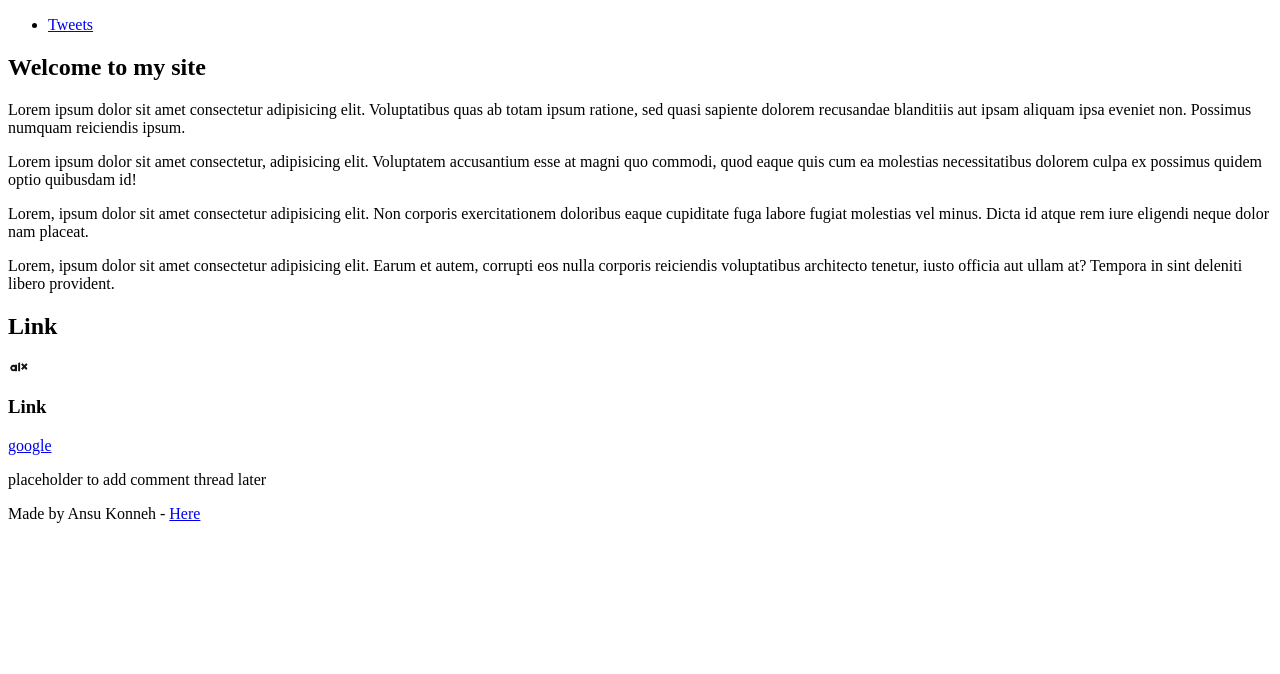
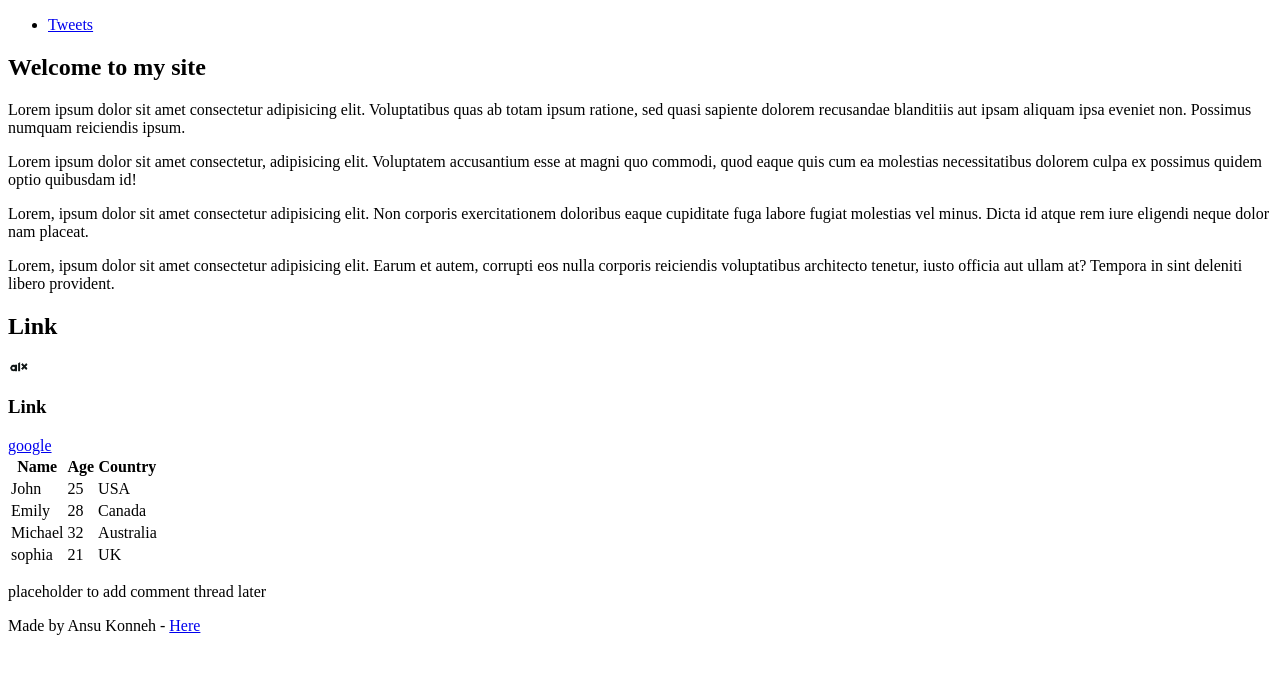
Before and after one commit to ansukonneh/My_First_Portfolio, a plain HTML site: page html_basic/index.html in a window 1280 px wide. Drawn offline with Linux system fonts and the light colour scheme.

Commit message:
added table in index

```diff
--- a/html_basic/index.html
+++ b/html_basic/index.html
@@ -24,6 +24,33 @@
     <img src="/ALX-Logo-07.png" alt="Alx logo" width="22px">
     <h3>Link</h3>
     <a href="https://www.google.com" target="_blank">google</a>
+    <table>
+        <tr>
+            <th>Name</th>
+            <th>Age</th>
+            <th>Country</th>
+        </tr>
+        <tr>
+            <td>John</td>
+            <td>25</td>
+            <td>USA</td>
+        </tr>
+        <tr>
+            <td>Emily</td>
+            <td>28</td>
+            <td>Canada</td>
+        </tr>
+        <tr>
+            <td>Michael</td>
+            <td>32</td>
+            <td>Australia</td>
+        </tr>
+        <tr>
+            <td>sophia</td>
+            <td>21</td>
+            <td>UK</td>
+        </tr>
+    </table>
     </article>
     <aside>
         <p>placeholder to add comment thread later
```
